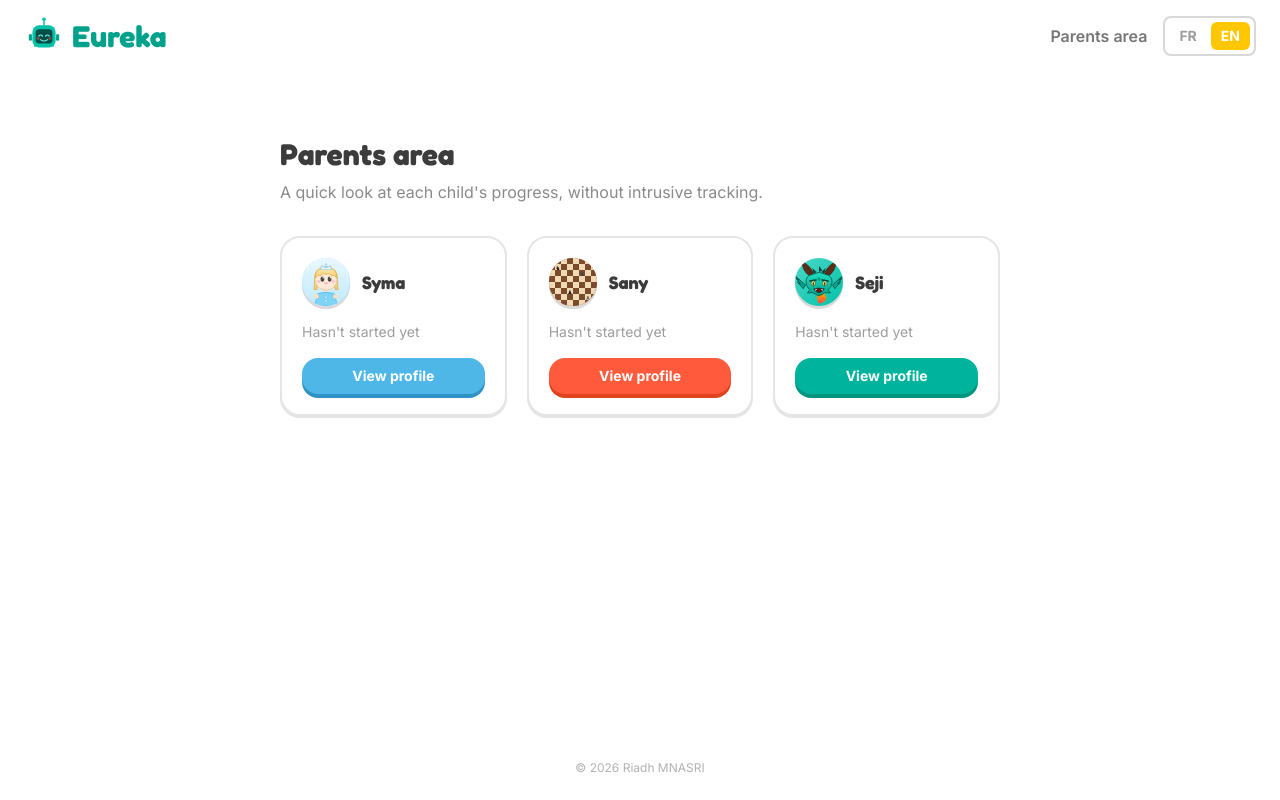
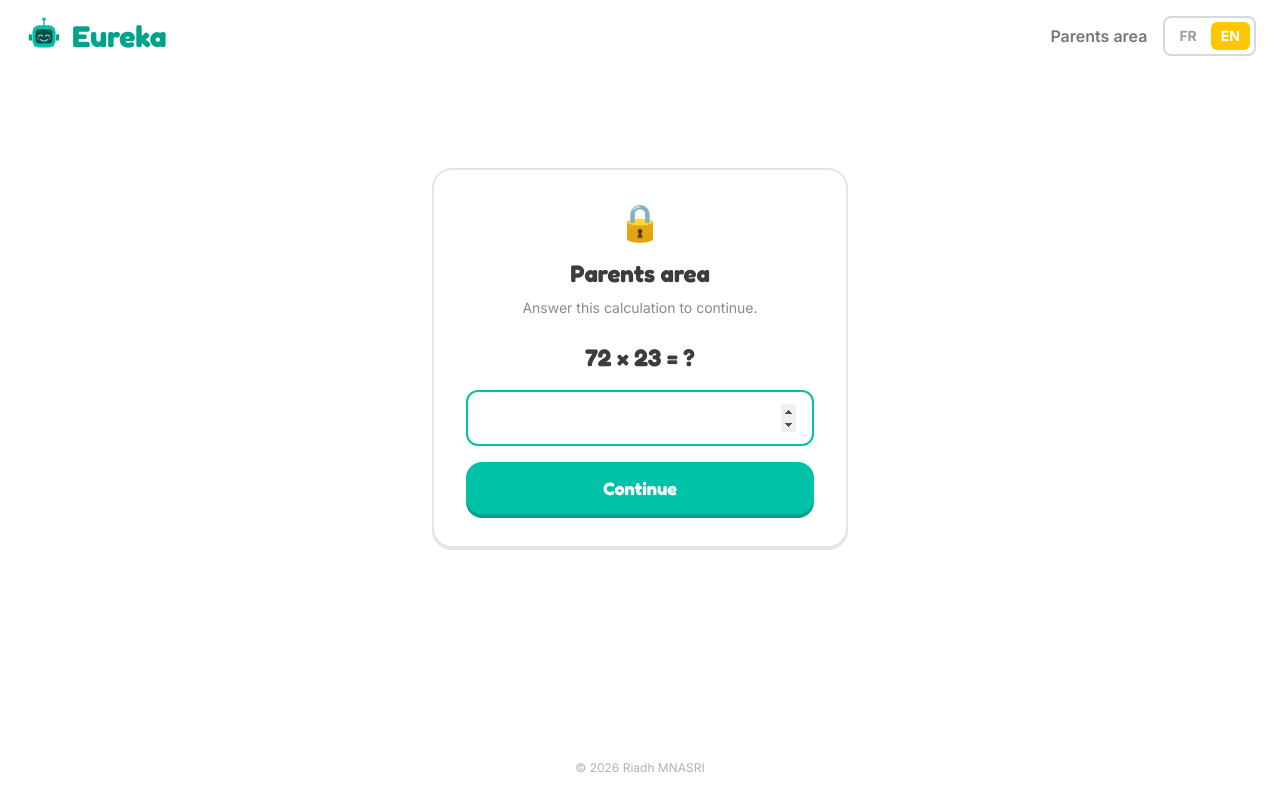
Before and after one commit to riadh-mnasri/eureka, a Next.js app: page /en/parents in a window 1280 px wide. Built offline with nearby package versions, Linux system fonts and the light colour scheme.

Commit message:
Protect parents area with a math parental gate, add per-child progress reset

```diff
--- a/messages/en.json
+++ b/messages/en.json
@@ -64,9 +64,18 @@
     "day": "day",
     "badgesUnlocked": "Badges unlocked",
     "viewProfile": "View profile",
-    "noActivity": "Hasn't started yet"
+    "noActivity": "Hasn't started yet",
+    "reset": "Reset progress",
+    "resetConfirm": "Reset all of {name}'s progress (belt, streak, badges)? This cannot be undone.",
+    "resetDone": "Progress reset."
   },
   "common": {
     "back": "Back"
+  },
+  "parentGate": {
+    "title": "Parents area",
+    "instructions": "Answer this calculation to continue.",
+    "wrong": "Not quite, try again with this new calculation.",
+    "submit": "Continue"
   }
 }
--- a/messages/fr.json
+++ b/messages/fr.json
@@ -64,9 +64,18 @@
     "day": "jour",
     "badgesUnlocked": "Badges débloqués",
     "viewProfile": "Voir le profil",
-    "noActivity": "N'a pas encore commencé"
+    "noActivity": "N'a pas encore commencé",
+    "reset": "Réinitialiser la progression",
+    "resetConfirm": "Réinitialiser toute la progression de {name} (ceinture, série, badges) ? Cette action est définitive.",
+    "resetDone": "Progression réinitialisée."
   },
   "common": {
     "back": "Retour"
+  },
+  "parentGate": {
+    "title": "Espace parents",
+    "instructions": "Réponds à ce calcul pour continuer.",
+    "wrong": "Pas tout à fait, réessaie avec ce nouveau calcul.",
+    "submit": "Valider"
   }
 }
--- a/src/app/[locale]/parents/page.tsx
+++ b/src/app/[locale]/parents/page.tsx
@@ -5,9 +5,10 @@ import { useTranslations } from "next-intl";
 import { Link } from "@/i18n/navigation";
 import { PROFILES } from "@/lib/profiles";
 import { beltForXp } from "@/lib/gamification";
-import { loadProfileState, type ProfileState } from "@/lib/storage";
+import { loadProfileState, resetProfileState, type ProfileState } from "@/lib/storage";
 import { BeltBadge } from "@/components/BeltBadge";
 import { ProfileAvatar } from "@/components/ProfileAvatar";
+import { ParentGate } from "@/components/ParentGate";
 
 export default function ParentsPage() {
   const t = useTranslations("parents");
@@ -24,7 +25,14 @@ export default function ParentsPage() {
     setStates(entries);
   }, []);
 
+  function handleReset(profileId: string, name: string) {
+    if (!window.confirm(t("resetConfirm", { name }))) return;
+    resetProfileState(profileId);
+    setStates((prev) => (prev ? { ...prev, [profileId]: loadProfileState(profileId) } : prev));
+  }
+
   return (
+    <ParentGate>
       <div className="max-w-3xl mx-auto px-4 sm:px-6 py-10 sm:py-16">
         <h1 className="font-heading text-2xl sm:text-3xl font-extrabold mb-2">{t("title")}</h1>
         <p className="text-foreground/60 mb-8">{t("subtitle")}</p>
@@ -72,7 +80,7 @@ export default function ParentsPage() {
 
                 <Link
                   href={`/profil/${profile.id}`}
-                className="ink-button block text-center text-sm font-bold text-white py-2 rounded-xl"
+                  className="ink-button block text-center text-sm font-bold text-white py-2 rounded-xl mb-3"
                   style={{
                     backgroundColor: profile.color.solid,
                     // @ts-expect-error custom property read by the ink-button shadow
@@ -81,10 +89,21 @@ export default function ParentsPage() {
                 >
                   {t("viewProfile")}
                 </Link>
+
+                {hasStarted && (
+                  <button
+                    type="button"
+                    onClick={() => handleReset(profile.id, profile.name)}
+                    className="w-full text-center text-xs font-semibold text-foreground/50 hover:text-coral-dark underline cursor-pointer"
+                  >
+                    {t("reset")}
+                  </button>
+                )}
               </div>
             );
           })}
         </div>
       </div>
+    </ParentGate>
   );
 }
--- /dev/null
+++ b/src/components/ParentGate.tsx
@@ -0,0 +1,87 @@
+"use client";
+
+import { useEffect, useState } from "react";
+import { useTranslations } from "next-intl";
+
+const GATE_SESSION_KEY = "eureka:parent-gate-passed";
+
+function randomFactor(): number {
+  return 12 + Math.floor(Math.random() * 78); // 12..89
+}
+
+export function ParentGate({ children }: { children: React.ReactNode }) {
+  const t = useTranslations("parentGate");
+  const [passed, setPassed] = useState(false);
+  const [question, setQuestion] = useState<{ a: number; b: number } | null>(null);
+  const [answer, setAnswer] = useState("");
+  const [error, setError] = useState(false);
+
+  useEffect(() => {
+    const alreadyPassed = typeof window !== "undefined" && window.sessionStorage.getItem(GATE_SESSION_KEY) === "1";
+    // The gate question is randomized on purpose, and checking sessionStorage is
+    // client-only; doing this after mount avoids a server/client hydration mismatch.
+    // eslint-disable-next-line react-hooks/set-state-in-effect
+    setPassed(alreadyPassed);
+    if (!alreadyPassed) {
+      setQuestion({ a: randomFactor(), b: randomFactor() });
+    }
+  }, []);
+
+  function handleSubmit(e: React.FormEvent) {
+    e.preventDefault();
+    if (!question) return;
+    if (parseInt(answer, 10) === question.a * question.b) {
+      window.sessionStorage.setItem(GATE_SESSION_KEY, "1");
+      setPassed(true);
+      setError(false);
+    } else {
+      setError(true);
+      setQuestion({ a: randomFactor(), b: randomFactor() });
+      setAnswer("");
+    }
+  }
+
+  if (passed) {
+    return <>{children}</>;
+  }
+
+  if (!question) {
+    return <div className="max-w-md mx-auto px-4 py-24 text-center">…</div>;
+  }
+
+  return (
+    <div className="max-w-md mx-auto px-4 py-16 sm:py-24 text-center">
+      <div className="notecard bg-card p-8">
+        <p className="text-4xl mb-4" aria-hidden>
+          🔒
+        </p>
+        <h1 className="font-heading text-xl sm:text-2xl font-extrabold mb-2">{t("title")}</h1>
+        <p className="text-sm text-foreground/60 mb-6">{t("instructions")}</p>
+        <form onSubmit={handleSubmit}>
+          <p className="font-heading text-2xl font-bold mb-4">
+            {question.a} × {question.b} = ?
+          </p>
+          <input
+            type="number"
+            inputMode="numeric"
+            value={answer}
+            onChange={(e) => setAnswer(e.target.value)}
+            autoFocus
+            className="w-full text-center text-lg font-bold rounded-xl border-2 border-foreground/20 px-4 py-3 mb-4 focus:outline-none focus:border-teal"
+          />
+          {error && <p className="text-sm text-coral-dark font-semibold mb-4">{t("wrong")}</p>}
+          <button
+            type="submit"
+            className="ink-button w-full rounded-xl bg-teal text-white font-heading text-lg font-bold py-3 cursor-pointer"
+            style={{
+              // @ts-expect-error custom property read by the ink-button shadow
+              "--btn-shadow": "var(--color-teal-dark)",
+            }}
+          >
+            {t("submit")}
+          </button>
+        </form>
+      </div>
+    </div>
+  );
+}
--- a/src/lib/storage.ts
+++ b/src/lib/storage.ts
@@ -57,6 +57,11 @@ export function loadProfileState(profileId: string): ProfileState {
 export function saveProfileState(profileId: string, state: ProfileState): void {
   if (typeof window === "undefined") return;
   window.localStorage.setItem(stateKey(profileId), JSON.stringify(state));
+}
+
+export function resetProfileState(profileId: string): void {
+  if (typeof window === "undefined") return;
+  window.localStorage.removeItem(stateKey(profileId));
 }
 
 export function getSelectedProfileId(): string | null {
```
Lines whose indentation alone changed are shown as unchanged.
